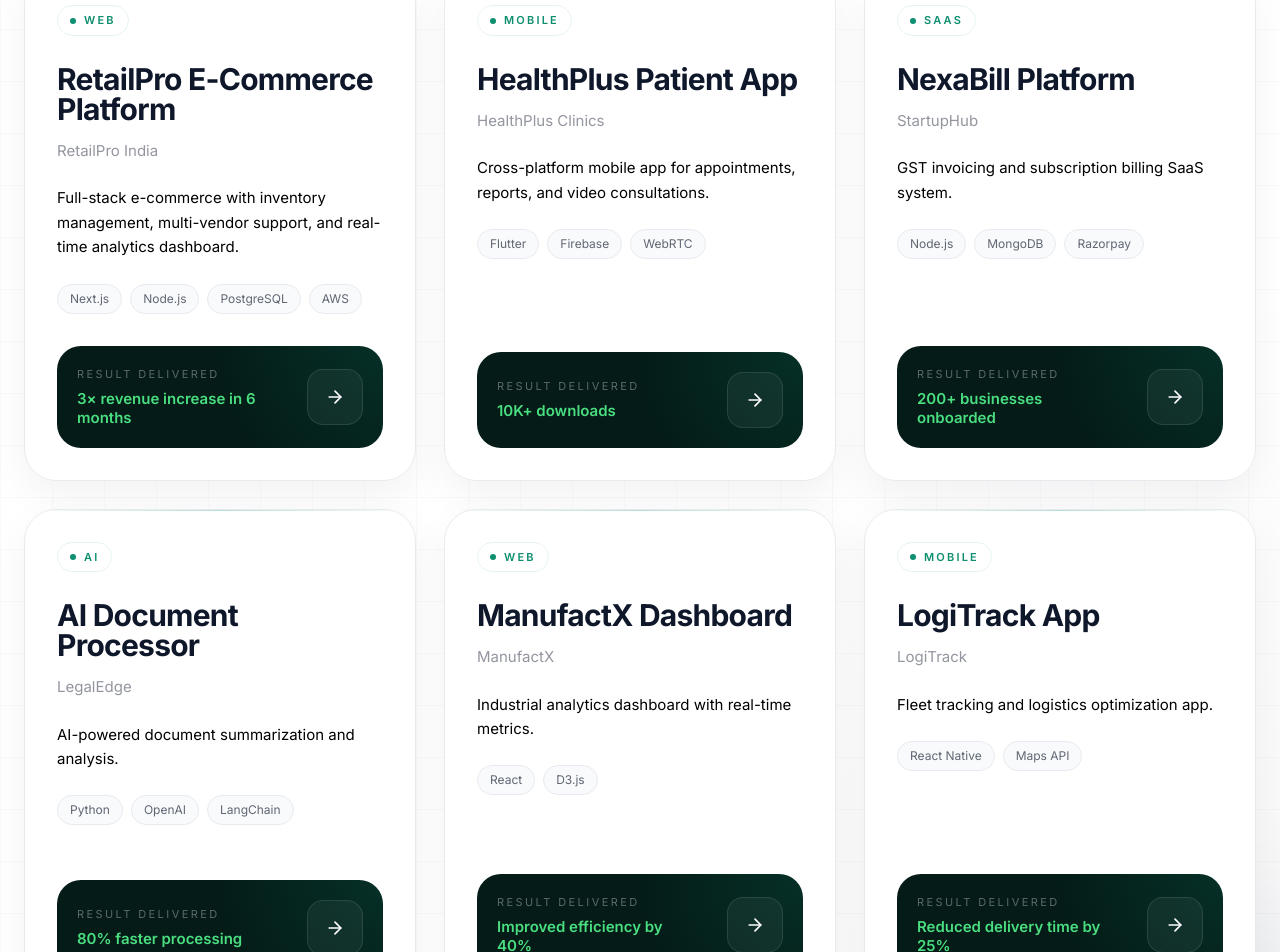
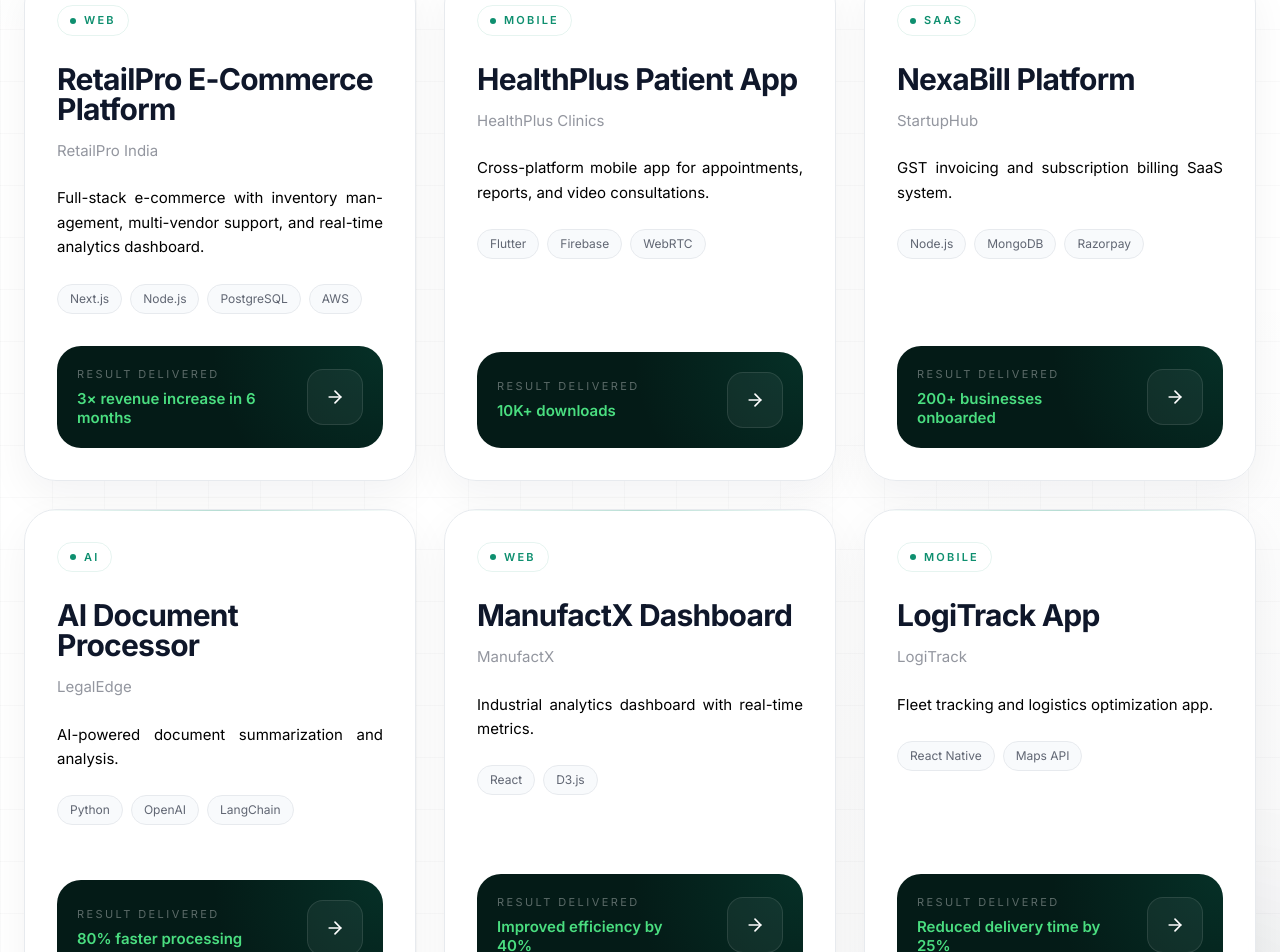
Before and after one commit to weinternpune/WeNexa-Tech, a React (Vite) app in the folder Frontend/: page / in a window 1280 px wide. Shown: the part 6045-6997 px from the top of the page. Built offline with nearby package versions, Linux system fonts and the light colour scheme; no server answers.

Commit message:
Refactor PortfolioSection component structure

```diff
--- a/Frontend/src/components/sections/PortfolioSection.jsx
+++ b/Frontend/src/components/sections/PortfolioSection.jsx
@@ -299,7 +299,10 @@ export default function PortfolioSection() {
                 </p>
 
                 {/* DESCRIPTION */}
-                <p className="text-[#0f172a]/62 text-[15px] leading-relaxed mb-6">
+                <p
+                  className="text-[#0f172a]/62 text-[15px] leading-relaxed mb-6 text-justify hyphens-auto"
+                  style={{ textAlignLast: "left" }}
+                >
                   {project.desc}
                 </p>
 
```
